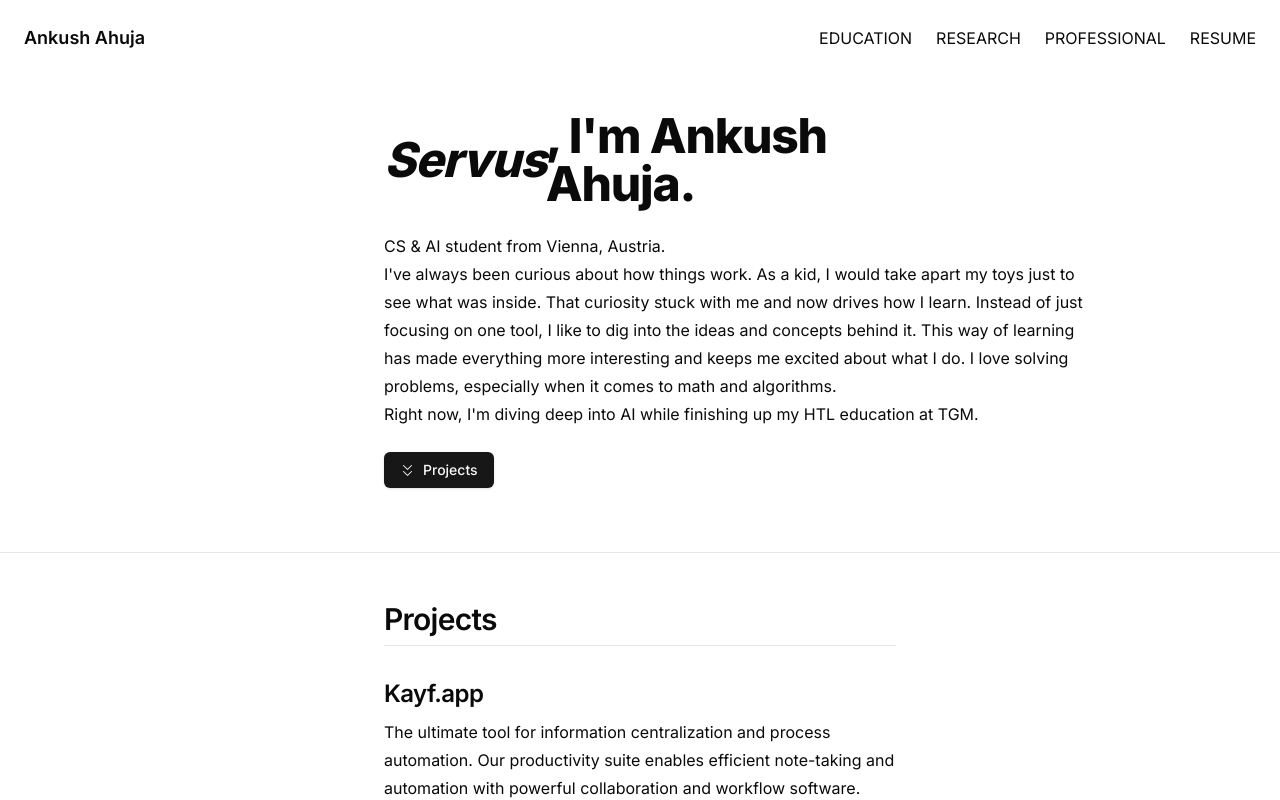
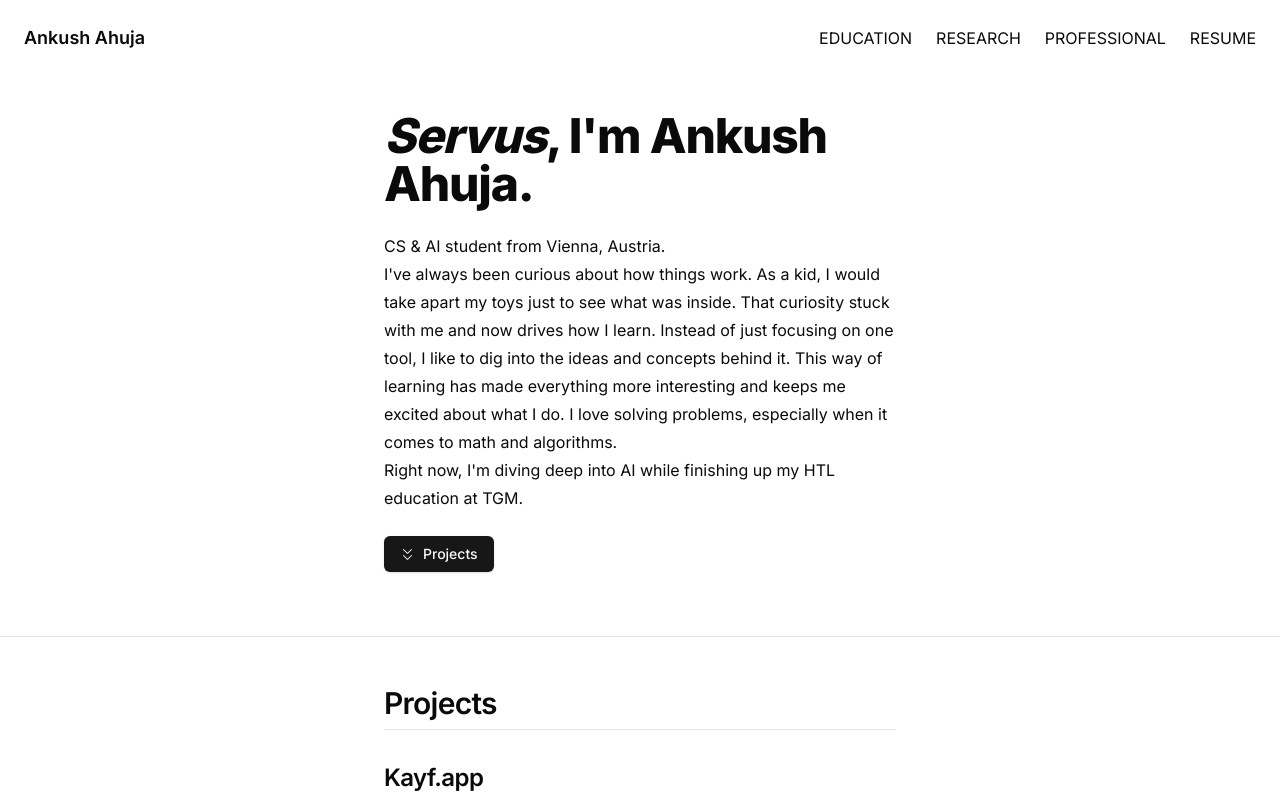
Before and after one commit to aa-irsya/ahujaankush.github.io, a Next.js app: page / in a window 1280 px wide. Shown: the top 800 px of the page. Built offline with nearby package versions, Linux system fonts and the light colour scheme.

Commit message:
Add fixed paragraph size in /

```diff
--- a/src/app/(main)/page.tsx
+++ b/src/app/(main)/page.tsx
@@ -40,24 +40,14 @@
 
 export default function Home() {
   return (
-    <main className="flex flex-col grow items-center">
+    <main className="flex flex-col grow items-center px-6 md:px-0">
       <Section>
         <div className="flex flex-row">
-          <Tooltip>
-            <TooltipTrigger>
-              <Heading1 className="italic">
-                Servus
-              </Heading1>
-            </TooltipTrigger>
-            <TooltipContent>
-              <Paragraph>
-                Local (austrian) greeting
-              </Paragraph>
-            </TooltipContent>
-          </Tooltip>
-          <Heading1>, I&apos;m Ankush Ahuja.</Heading1>
+          <Heading1>
+            <span className="italic">Servus</span>, I&apos;m Ankush Ahuja.
+          </Heading1>
         </div>
-        <Paragraph className="w-[45rem]">
+        <Paragraph>
           CS & AI student from Vienna, Austria. <br />
           I&apos;ve always been curious about how things work. As a kid, I would take apart my toys just to see what was inside. That curiosity stuck with me and now drives how I learn. Instead of just focusing on one tool, I like to dig into the ideas and concepts behind it. This way of learning has made everything more interesting and keeps me excited about what I do.
 
--- a/src/components/layout/header.tsx
+++ b/src/components/layout/header.tsx
@@ -21,7 +21,6 @@
   return (
     <div className="fixed w-full p-6 z-[999] backdrop-blur-md">
       <div className="flex justify-between items-center">
-        {/* Logo Section */}
         <div className="flex justify-start">
           <Large>
             <Link href="/">Ankush Ahuja</Link>
--- a/src/components/layout/layout.tsx
+++ b/src/components/layout/layout.tsx
@@ -1,4 +1,4 @@
-export default function Section({ className, children }: { className?: string; children?: React.ReactNode }) {
+export default function Section({ className = '', children }: { className?: string; children?: React.ReactNode }) {
   return (
     <section className={`w-full sm:w-4/5 lg:w-2/5 py-16 pt-28 ${className}`}>
       {children}
--- a/src/components/ui/typography.tsx
+++ b/src/components/ui/typography.tsx
@@ -2,7 +2,7 @@
 
 const Heading1 = ({
   children,
-  className,
+  className = '',
   ...props
 }: HTMLAttributes<HTMLHeadingElement>) => {
   return (
@@ -17,7 +17,7 @@
 
 const Heading2 = ({
   children,
-  className,
+  className = '',
   ...props
 }: HTMLAttributes<HTMLHeadingElement>) => {
   return (
@@ -32,7 +32,7 @@
 
 const Heading3 = ({
   children,
-  className,
+  className = '',
   ...props
 }: HTMLAttributes<HTMLHeadingElement>) => {
   return (
@@ -47,7 +47,7 @@
 
 const Heading4 = ({
   children,
-  className,
+  className = '',
   ...props
 }: HTMLAttributes<HTMLHeadingElement>) => {
   return (
@@ -62,7 +62,7 @@
 
 const Lead = ({
   children,
-  className,
+  className = '',
   ...props
 }: HTMLAttributes<HTMLParagraphElement>) => {
   return (
@@ -74,7 +74,7 @@
 
 const Paragraph = ({
   children,
-  className,
+  className = '',
   ...props
 }: HTMLAttributes<HTMLParagraphElement>) => {
   return (
@@ -89,7 +89,7 @@
 
 const Blockqoute = ({
   children,
-  className,
+  className = '',
   ...props
 }: HTMLAttributes<HTMLQuoteElement>) => {
   return (
@@ -104,7 +104,7 @@
 
 const Large = ({
   children,
-  className,
+  className = '',
   ...props
 }: HTMLAttributes<HTMLParagraphElement>) => {
   return (
@@ -116,7 +116,7 @@
 
 const Small = ({
   children,
-  className,
+  className = '',
   ...props
 }: HTMLAttributes<HTMLParagraphElement>) => {
   return (
@@ -131,7 +131,7 @@
 
 const Mute = ({
   children,
-  className,
+  className = '',
   ...props
 }: HTMLAttributes<HTMLHeadingElement>) => {
   return (
@@ -143,7 +143,7 @@
 
 const InlineCode = ({
   children,
-  className,
+  className = '',
   ...props
 }: HTMLAttributes<HTMLParagraphElement>) => {
   return (
```
